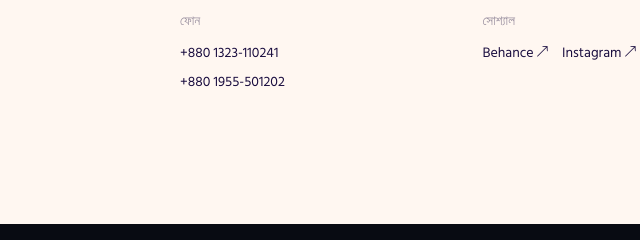
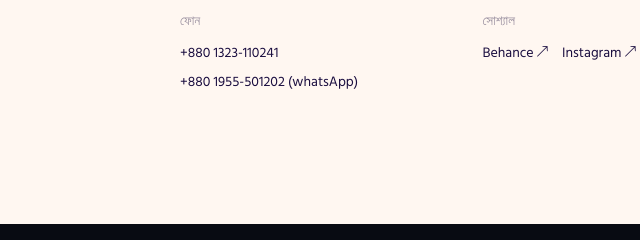
Before and after one commit to abdulalshamim-tech/aa-shamim-portfolio, a plain HTML site: page index.html in a window 1280 px wide. Shown: the part 6627-6867 px from the top of the page, 356-996 px from the left. Drawn offline with Linux system fonts and the light colour scheme.

Commit message:
Update index.html

```diff
--- a/index.html
+++ b/index.html
@@ -125,7 +125,7 @@
       </div>
       <div class="contact-details reveal">
         <div><small>ইমেইল</small><a href="mailto:abdulalshamim2007@gmail.com">abdulalshamim2007@gmail.com</a></div>
-        <div><small>ফোন</small><a href="tel:+8801323110241">+880 1323-110241</a><a href="tel:+8801955501202">+880 1955-501202</a></div>
+        <div><small>ফোন</small><a href="tel:+8801323110241">+880 1323-110241</a><a href="tel:+8801955501202">+880 1955-501202 (whatsApp)</a></div>
         <div><small>সোশ্যাল</small><div class="social-inline"><a href="https://www.behance.net/abdulalshamim" target="_blank" rel="noopener">Behance ↗</a><a href="https://www.instagram.com/abdul_al_shamim_2.3" target="_blank" rel="noopener">Instagram ↗</a><a href="https://www.linkedin.com/in/abdul-al-shamim-b17704336" target="_blank" rel="noopener">LinkedIn ↗</a></div></div>
       </div>
     </section>
```
